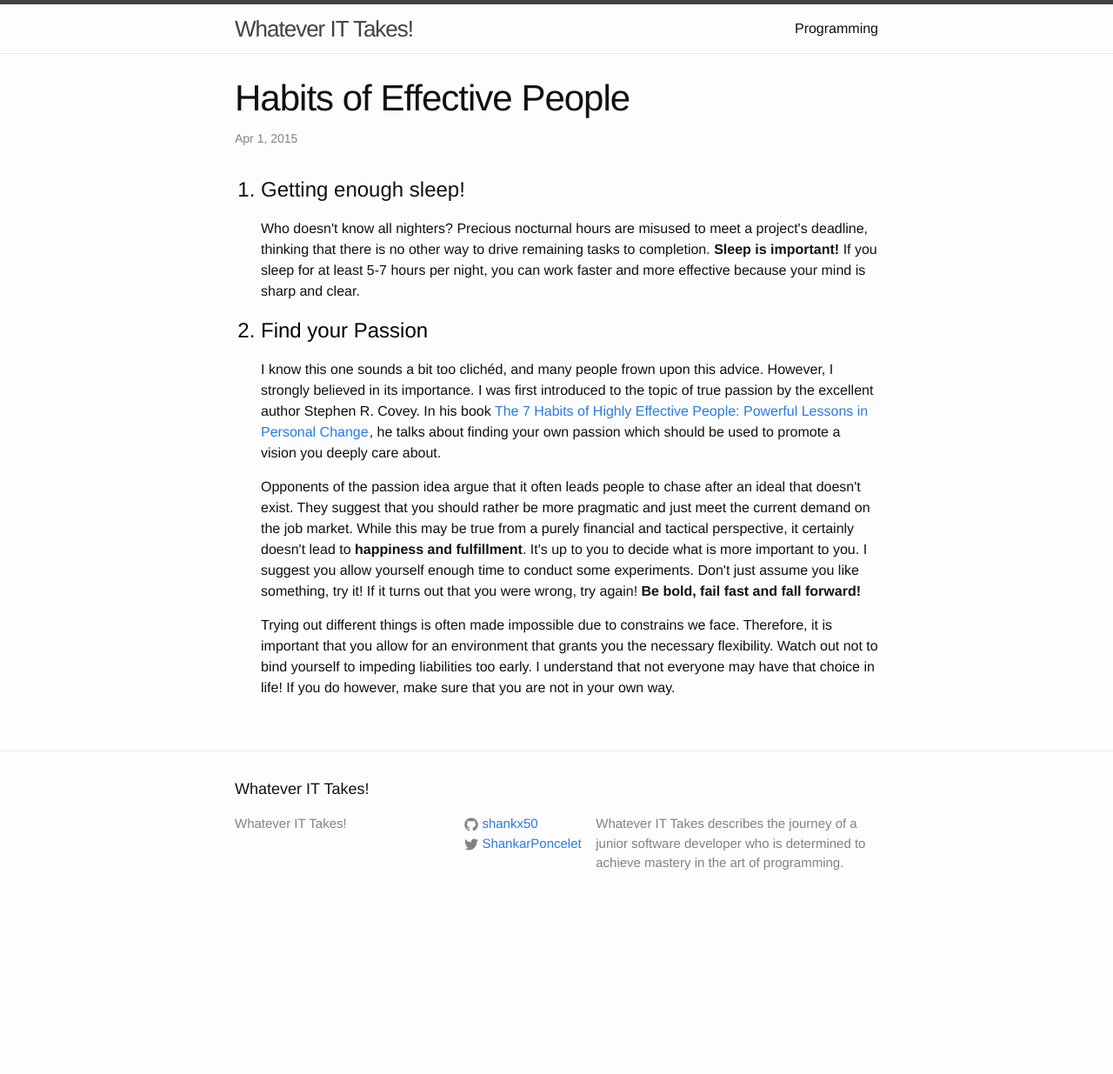
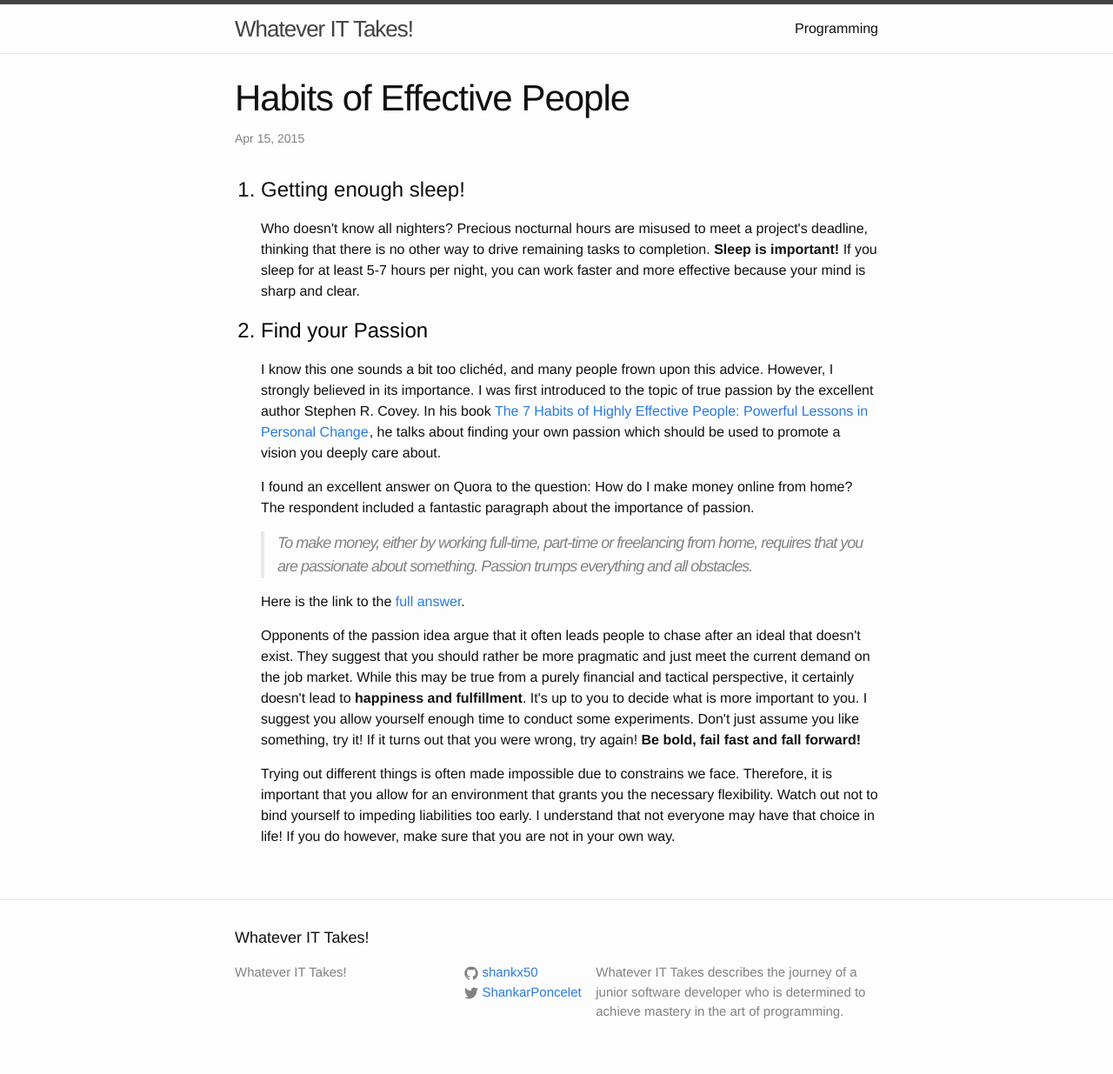
Before and after one commit to shankx50/shankx50.github.io, a Jekyll site: the page built from _posts/2015-04-01-habits-of-effective-people.markdown, in a window 1280 px wide. Shown: the whole page at 87% size. Built offline with Jekyll 4.4.1, drawn with Linux system fonts in a browser that asks for light colours; before the commit the page ends 1064 px from its top, so only the background shows below that.

Commit message:
added quora answer

```diff
--- a/_posts/2015-04-01-habits-of-effective-people.markdown
+++ b/_posts/2015-04-01-habits-of-effective-people.markdown
@@ -1,7 +1,7 @@
 ---
 layout: post
 title:  "Habits of Effective People"
-date:   2015-04-01
+date:   2015-04-15
 categories: effectivity
 ---
 
@@ -12,6 +12,8 @@ categories: effectivity
 	<h1><li><a href="#passion">Find your Passion</a></li></h1>
 	<p>I know this one sounds a bit too clichéd, and many people frown upon this advice. However, I strongly believed in its importance. I was first introduced to the topic of true passion by the excellent author Stephen R. Covey. In his book <a href="http://www.amazon.com/gp/product/1451639619/ref=as_li_tl?ie=UTF8&camp=1789&creative=9325&creativeASIN=1451639619&linkCode=as2&tag=shaponmedmas-20&linkId=2JX6MMPQLT5KA6RH" target="_blank">The 7 Habits of Highly Effective People: Powerful Lessons in Personal Change</a><img src="http://ir-na.amazon-adsystem.com/e/ir?t=shaponmedmas-20&l=as2&o=1&a=1451639619" width="1" height="1" border="0" alt="" style="border:none !important; margin:0px !important;" />, he talks about finding your own passion which should be used to promote a vision you deeply care about.</p>
 
+	<p>I found an excellent answer on Quora to the question: How do I make money online from home? The respondent included a fantastic paragraph about the importance of passion.
+		<blockquote>To make money, either by working full-time, part-time or freelancing from home, requires that you are passionate about something. Passion trumps everything and all obstacles.</blockquote> Here is the link to the <a href="http://qr.ae/LXosK" target="_blank">full answer</a>.</p>
 	<p>Opponents of the passion idea argue that it often leads people to chase after an ideal that doesn't exist. They suggest that you should rather be more pragmatic and just meet the current demand on the job market. While this may be true from a purely financial and tactical perspective, it certainly doesn't lead to <strong>happiness and fulfillment</strong>. It's up to you to decide what is more important to you. I suggest you allow yourself enough time to conduct some experiments. Don't just assume you like something, try it! If it turns out that you were wrong, try again! <strong>Be bold, fail fast and fall forward!</strong></p>
 	<p>Trying out different things is often made impossible due to constrains we face. Therefore, it is important that you allow for an environment that grants you the necessary flexibility. Watch out not to bind yourself to impeding liabilities too early. I understand that not everyone may have that choice in life! If you do however, make sure that you are not in your own way.</p>
 
```
